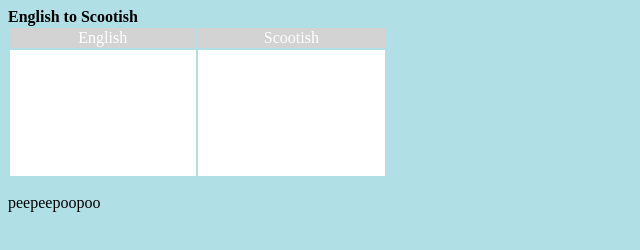
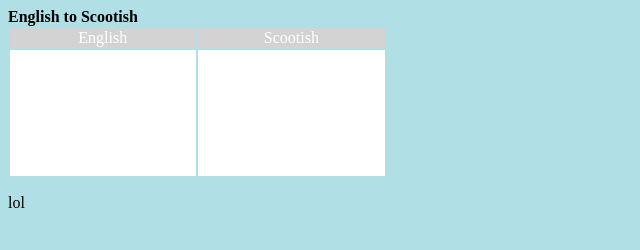
Before and after one commit to Kyle-Stadelmann/Kyle-Stadelmann.github.io, a plain HTML site: page index.html in a window 1280 px wide. Shown: the whole page, without its empty margins (0-640 px from the left). Drawn offline with Linux system fonts and the light colour scheme.

Commit message:
Updated to different test translation

```diff
--- a/index.html
+++ b/index.html
@@ -31,7 +31,7 @@
 
 		<p id="test"> </p>
 		<script>
-			document.getElementById("test").innerHTML = transFromScoot("[rr[rr[pp[pp");
+			document.getElementById("test").innerHTML = transFromScoot(";p;");
 		</script>
 
 	</body>
```
